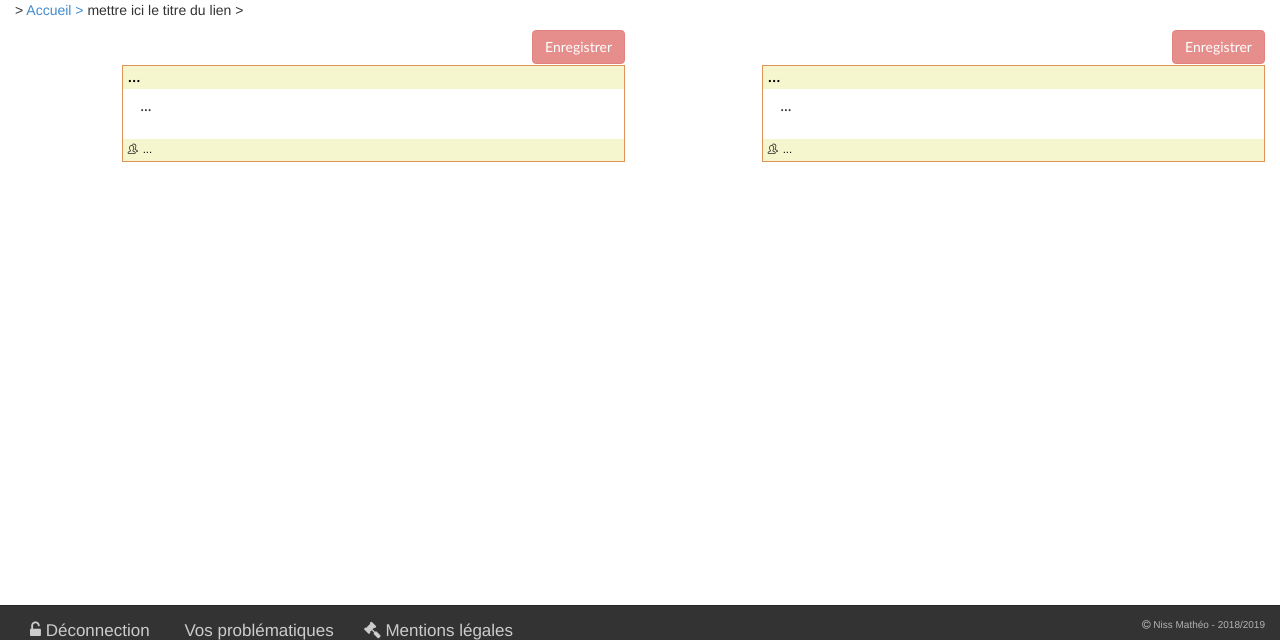
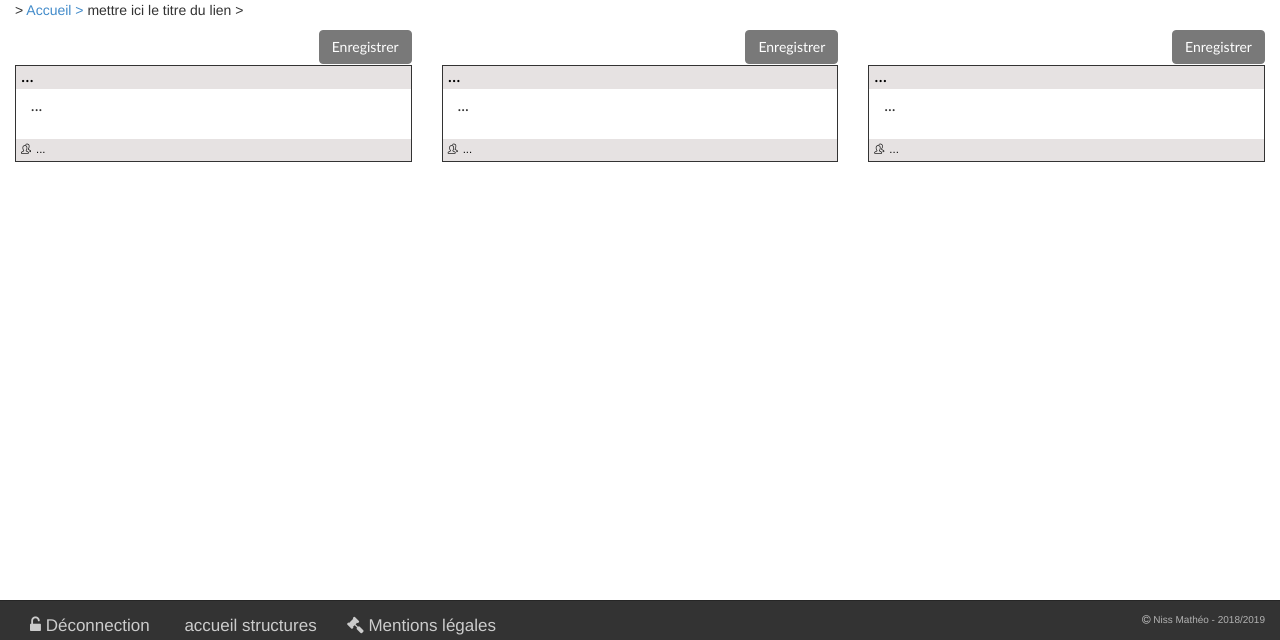
Before and after one commit to MatheoNiss/Site_PIAP, a PHP site: page /to/ in a window 1280 px wide. Shown: the part 160-800 px from the top of the page. Run offline with PHP 8.4, Linux system fonts and the light colour scheme; the visitor is signed in with stand-in values (Sample User, id 1); data that the repository does not hold is empty; some libraries are stand-ins or nearby versions.

Commit message:
5eme remontee 08/03/19 reglage du probleme d'affichage de la carte dans la page recherche_Structures debut du developpement de l'espace admin pour les structures

```diff
--- a/accueil.php
+++ b/accueil.php
@@ -78,17 +78,18 @@
 <div class="container-fluid">
 	<div id="chemin" class="hidden-xs"> > <a href="./index.php"> Accueil ></a> mettre ici le titre du lien > </div>
 	<div class="row">
-		<div class="col-xs-0 col-sm-1 col-md-1 col-lg-1"></div>
-		<div class="col-xs-12 col-sm-5 col-md-5 col-lg-5">
+		<div class="col-xs-12 col-sm-4 col-md-4 col-lg-4">
 			<!--<div id="titre"><h2>Titre de la page </h2><hr></div>-->
 			<?php afficheZone(0); ?>
 		</div>
-		<div class="col-xs-0 col-sm-1 col-md-1 col-lg-1"></div>
-		<div class="col-xs-12 col-sm-5 col-md-5 col-lg-5">
+		<div class="col-xs-12 col-sm-4 col-md-4 col-lg-4">
 			<!--<div id="titre"><h2>Titre de la page </h2><hr></div>-->
 			<?php afficheZone(1); ?>
 		</div>
-
+        <div class="col-xs-12 col-sm-4 col-md-4 col-lg-4">
+            <!--<div id="titre"><h2>Titre de la page </h2><hr></div>-->
+            <?php afficheZone(2); ?>
+        </div>
 	</div>
 
 	<!--<div class="row">
--- a/cadres.php
+++ b/cadres.php
@@ -77,7 +77,7 @@ class Cadre
     private $id, $zone, $visible, $largeur, $icone, $titre, $contenu, $footer;
     private $show_icone, $show_titre, $show_header, $show_footer, $show_boutton, $show_image, $show_border;
 
-	 public function Cadre($cadre, $adminMode=0, $code){
+	 public function Cadre($cadre, $width, $adminMode=0, $code){
 	 	if(!empty($code)){
 	 		$this->code = $code;
 	 	}
@@ -88,7 +88,7 @@ class Cadre
 	 	$this->zone = $cadre['zone'];
 	 	$this->visible = $cadre['visible'];
 
-	 	$this->largeur = $cadre['largeur'];
+	 	$this->largeur = $width;
 	 	$this->icone = $cadre['icone'];
 	 	$this->image = $cadre['image'];
 
@@ -195,7 +195,7 @@ class Cadre
 	 	$header = "";
 
 	 	if($this->show_header){
-	 		$header .= '<div class="header">';
+	 		$header .= '<div class= "header">';
 	 		if($this->show_icone) $header .= '<div class="icone_l"></div>';
 	 		if($this->show_titre) $header .=  $this->titre;
 	 		if($this->show_image) $header .= '<div class="icone_r"></div>';
@@ -208,24 +208,27 @@ class Cadre
 
 	 private function DrawCadre(){
 	 	$code = "";
+	 	$classCadre = "cadreMN".$this->id;
 
-	 	$code .= '<div id="cadreMN">';
+	 	$code .= '<div class="'.$classCadre.'" id="cadreMN">';
 		if ($this->adminMode) $code .= 	$this->DrawAdminBar();
 	 	$code .= 	$this->displayHeader();
 	 	$code .= '	<div class="contenu">'.$this->contenu.'</div>';
-	 	echo $this->code;
 	 	$code .= '  <div">'.$this->code.'</div>';
 	 	if($this->show_footer) $code .= '<div class="footer">'.$this->footer.'</div>';
 		$code .= '</div>';
+
+		$code  .= '<script>';
+		$code .= "	$(\".".$classCadre."\").css(\"width\", \"".$this->largeur."\"); ";
+		$code .= '</script>';
+
 		echo $code;
 		//$code .= '   <i class="fa fa-warning" style="font-size: 30px;"></i>';
-
 	 }
 
 	 public function DessineCadre(){
 	 	$this->DrawCadre();
 	 }
-
 }
 
 ?>
--- a/css/article.css
+++ b/css/article.css
@@ -2,13 +2,13 @@
 #ZoneArticle { position : relative; width: 100%; margin: 10px auto; font-family: Calibri,Candara,Segoe,Segoe UI,Optima,Arial,sans-serif;  border:none;}
 
 	/*#ZoneArticle .header {width: 100%;height: 24px; background:#844848; border:1px solid #844848;}*/
-	#ZoneArticle .header {width: 100%; min-height: 24px; background:#F5F6CE; border:1px solid #df9358; border-bottom:none;color:#000;}
+	#ZoneArticle .header {width: 100%; min-height: 24px; background:#e6e2e2; border:1px solid #333; border-bottom:none;color:#000;}
 		#ZoneArticle .header .icone{ float:left; width: 24px; height: 100%; padding:2px 5px;}
 		#ZoneArticle .header .vide{ float:left; width: 1px; height: 100%;}
 		#ZoneArticle .header .texteTitre{padding-left:5px;min-width:80%;  font-size: 18px;  height: 100%;   line-height:18px; }
 
 
-	#ZoneArticle .iconesPanel {margin-bottom:0px; width: 100%; height: 24px; border:1px solid #844848; background-color: #844848;}
+	#ZoneArticle .iconesPanel {margin-bottom:0px; width: 100%; height: 24px; border:1px solid #333; background-color: #333;}
 	#ZoneArticle .iconesPanel span {font-size: 12px; color:#ffffff; font-style: italic; margin-left:10px;}
 		#ZoneArticle .iconesPanel  .num {float : left; width : 50px; height: 100%; color:#fff; line-height: 24px; border-right:1px solid #fff;}
 		#ZoneArticle .iconesPanel  .num span {font-size: 12px; color:#ffffff; font-style: italic; margin-left:10px;}
@@ -34,14 +34,14 @@
 			#ZoneArticle .iconesPanel  .icone_on { background: transparent url("../images/icones/icone.png") 0px 50%  no-repeat;}
 			#ZoneArticle .iconesPanel  .icone_off { background: transparent url("../images/icones/icone_off.png") 0px 50%  no-repeat;}
 
-	#ZoneArticle .buttonPanel {width: 100%; height:35px;border:0px solid #844848;}
-	#ZoneArticle .buttonPanel button {float:right;}
+	#ZoneArticle .buttonPanel {width: 100%; height:35px;border:0px solid #333;}
+	#ZoneArticle .buttonPanel button {float:right; background-color: #333; border-color: #333;}
 
-	#ZoneArticle .body{ position : relative ; width: 100%; min-height: 50px; border:1px solid #df9358; border-bottom:none;border-top:none;}
+	#ZoneArticle .body{ position : relative ; width: 100%; min-height: 50px; border:1px solid #333; border-bottom:none;border-top:none;}
 		#ZoneArticle .body .texteDuContenu{  margin: 0px auto;  min-height: 20px;  padding:5px; width: 95%; font-size: 16px; text-align:justify;}
 		#ZoneArticle .body .btnMore{font-style:italic; color:#844848; word-wrap : break-word;}
 
-	#ZoneArticle .footer{ width: 100%; min-height: 22px; font-family:verdana; font-size: 10px; color : #000; background-color:#F5F6CE; line-height:22px; border:1px solid #df9358; border-top:none}
+	#ZoneArticle .footer{ width: 100%; min-height: 22px; font-family:verdana; font-size: 10px; color : #000; background-color:#e6e2e2; line-height:22px; border:1px solid #333; border-top:none}
 		#ZoneArticle .footer .nomAuteur{ text-align: left;  margin-right:10px;	min-width:100px;}
 		#ZoneArticle .footer .dateCreation{ float:right; font-style:italic; text-align: right; margin-right:10px;}
 		/*
--- a/css/cadres.css
+++ b/css/cadres.css
@@ -2,17 +2,19 @@
 
 #cadreMN{
 	position: relative;
-	width: 500px;
 	border: 2px solid #333333;
-
+	margin: 10px;
 }
 
 #cadreMN .header{
 	width: 100%;
 	height:30px;
-	background-color: #cdcdcd;
+	background-color: #333333;
 	text-align: center;
 	line-height: 30px;
+	font-weight:bold;
+	color: #ffffff;
+	font-size: 20px;
 }
 
 #cadreMN .footer{
@@ -52,7 +54,7 @@
 
 #CadreAdminBarMN{
 	height: 24px;
-	width: 496px;
+	width: 100%;
 	background-color: #333;/*#844848;*/
 }
 
--- a/css/index.css
+++ b/css/index.css
@@ -9,6 +9,7 @@
 
 #contenu{
 	width: 100%;
+	padding-bottom: 50px;
 }
 
 #footer{
--- a/css/meganavbar_b.css
+++ b/css/meganavbar_b.css
@@ -6,8 +6,8 @@
 	border-radius: 0px;
 	margin: 0px;
 	font-size: 17px;
-	min-height: 35px;
-	height: 35px;
+	min-height: 40px;
+	height: 40px;
 }
 
 .form-connection{
--- a/dialog_box.php
+++ b/dialog_box.php
@@ -5,7 +5,7 @@
 
 <div id="DialogBox">
 	<div id="HeaderDialogBox">
-	<div id="iconeBox"><img src="./images/lightbox/dialogBox/question32.png" border="no" /></div>
+	<!--<div id="iconeBox"><img src="./images/lightbox/dialogBox/question32.png" border="no" /></div>-->
 	<div id="titleBox">
 	Titre ...
 	</div>
--- a/fonctions.php
+++ b/fonctions.php
@@ -37,30 +37,6 @@ function get_all_articles($link_db, $categorie)
 	return $articles;
 }
 
-function get_all_admins($link_db){
-
-	$sql = "SELECT * FROM piap_admins";
-    $i=0;
-	$admins=array();
-    if($req = mysqli_query($link_db, $sql) or die("Erreur d'accès à la table 'piap_admins'<br>".$sql))
-	{
-		while($data = mysqli_fetch_assoc($req))
-		{
-			$admins[$i]['id']=$data['id'];
-			$admins[$i]['etat']=$data['etat'];
-			$admins[$i]['nom_utilisateur']=$data['nom_utilisateur'];
-			$admins[$i]['password']=$data['password'];
-			$admins[$i]['nom']=$data['nom'];
-			$admins[$i]['prenom']=$data['prenom'];
-			$admins[$i]['email']=$data['email'];
-
-			$i++;
-			//html_entity_decode
-		}
-	}
-	//print_r($articles);
-	return $admins;
-}
 
 function get_all_problematiques($link_db){
 
@@ -116,9 +92,9 @@ function get_all_cadres($link_db, $categorie){
 	return $cadres;
 }
 
-function get_structures_departement($link_db, $departement){
+function get_structures_departement($link_db, $departement, $problematique){
 
-	$sql = "SELECT * FROM piap_structures WHERE departement = ".$departement." order by id DESC";
+	$sql = "SELECT * FROM piap_structures WHERE  problematique='".$problematique."' AND departement = '".$departement."'";
 	$i=0;
 	$structures=array();
 	if($req = mysqli_query($link_db, $sql) or die("Erreur d'accès à la table 'piap_structures'<br>".$sql))
@@ -126,10 +102,35 @@ function get_structures_departement($link_db, $departement){
 		while($data = mysqli_fetch_assoc($req))
 		{
 			$structures[$i]['id']=$data['id'];
-			$structures[$i]['id_admin']=$data['id_admin'];
+			$structures[$i]['id_structure']=$data['id_structure'];
 			$structures[$i]['ville']=$data['ville'];
 			$structures[$i]['departement']=$data['departement'];
 			$structures[$i]['nom']=$data['nom'];
+			$structures[$i]['problematique']=$data['problematique'];
+
+			$i++;
+			//html_entity_decode
+		}
+	}
+	//print_r($structures);
+	return $structures;
+}
+
+function get_one_structure($link_db, $id_structure){
+
+	$sql = "SELECT * FROM piap_structures WHERE  id_structure='".$id_structure."' ";
+	$i=0;
+	$structures=array();
+	if($req = mysqli_query($link_db, $sql) or die("Erreur d'accès à la table 'piap_structures'<br>".$sql))
+	{
+		while($data = mysqli_fetch_assoc($req))
+		{
+			$structures[$i]['id']=$data['id'];
+			$structures[$i]['id_structure']=$data['id_structure'];
+			$structures[$i]['ville']=$data['ville'];
+			$structures[$i]['departement']=$data['departement'];
+			$structures[$i]['nom']=$data['nom'];
+			$structures[$i]['problematique']=$data['problematique'];
 
 			$i++;
 			//html_entity_decode
--- a/index.php
+++ b/index.php
@@ -40,20 +40,18 @@ include "fonctions.php";
       <!-- inclusion de la bibliothèque JQUERY -->
       <script src="./js/jquery-1.11.1.min.js"></script>
       <script src="./js/fonctions.js"></script>
+
       <!-- java pour le traitement de texte -->
       <script type="text/javascript" src="./ckeditor/ckeditor.js"></script>
       <script type="text/javascript" src="./elfinder/js/elfinder.min.js"></script>
 
       <!-- css et java de la carte interractive -->
       <link href="./css/carte_interractive/jqvmap.css" media="screen" rel="stylesheet" type="text/css" />
-
-        <!--<script src="http://ajax.googleapis.com/ajax/libs/jquery/1.7.2/jquery.min.js" type="text/javascript"></script>-->
-        <script src="./js/jquery-1.11.1.min.js" type="text/javascript"></script>
-
-
       <script src="./js/carte_interractive/jquery.vmap.js" type="text/javascript"></script>
       <script src="./js/carte_interractive/jquery.vmap.france.js" type="text/javascript"></script>
       <script src="./js/carte_interractive/jquery.vmap.colorsFrance.js" type="text/javascript"></script>
+
+      <!--<script src="http://ajax.googleapis.com/ajax/libs/jquery/1.7.2/jquery.min.js" type="text/javascript"></script>-->
     </head>
     <body>
       <?php include'./init.php'; ?>
@@ -71,7 +69,8 @@ include "fonctions.php";
        <div id="contenu">
         <?php
           $pagesDuSite=array( 'accueil'=>'accueil',
-                              'problematique_admin' =>'problematique_admin',
+                              'accueil_Structures' =>'accueil_Structures',
+                              'structures' =>'structures',
                               'recherche_structure' =>'recherche_structure');
 
           if(isset($_GET['page'])){
@@ -84,29 +83,6 @@ include "fonctions.php";
                 default :   include $pagesDuSite[$page].'.php'; break;
               }
 
-            /*}
-            else if($page == "login"){
-
-              if(isset($_POST['utilisateur']) && isset($_POST['mdp'])){
-
-                $utilisateur = htmlspecialchars($_POST['utilisateur']);
-                $mdp = $_POST['mdp'];
-
-                if(!empty($utilisateur) AND !empty($mdp)){
-
-                  $link_db = connect_to_db();
-                  $admins = get_all_admins($link_db);
-                  close_db($link_db);
-
-                  for($i=0; $i<sizeof($admins); $i++){
-                    if( ($admins[$i]['nom_utilisateur'] == $utilisateur) && ($admins[$i]['password'] == $mdp) ){
-                        $adminMode = true;
-                        include 'accueil.php';
-                    }
-
-                  }
-                }
-              }*/
             }else include 'page_introuvable.php';
 
           }else include ('accueil.php');
@@ -122,6 +98,10 @@ include "fonctions.php";
 
 
     </body>
+    <?php
+      include "./dialog_box.php";
+    ?>
+
       <!-- ************************************ java *************************************** -->
 
       <!-- Latest compiled and minified Bootstrap JavaScript CDN version
--- a/meganavbar_b.php
+++ b/meganavbar_b.php
@@ -63,7 +63,7 @@ else $page = '';
 
   <?php }else{ ?>
    <a class="navbar-link navbar-left" href="index.php?page=accueil&deconnect=yes"><i class="fa fa-unlock-alt"></i> <span>Déconnection</span></a>
-   <a class="navbar-link navbar-left" href="index.php?page=problematique_admin"><i class="fa fa-parameter"></i> <span>Vos problématiques</span></a>
+   <a class="navbar-link navbar-left" href="index.php?page=accueil_Structures"><i class="fa fa-parameter"></i> <span>accueil structures</span></a>
   <?php } ?>
 
    <a class="navbar-link navbar-left" href="#"><i class="fa fa-gavel"></i> <span>Mentions légales</span></a>
--- a/meganavbar_h.php
+++ b/meganavbar_h.php
@@ -29,9 +29,8 @@
         <a data-toggle="dropdown" href="javascript:void(0);" id="ddshort" class="navbar-brand couleur" aria-expanded="true"><i class="fa fa-bars"></i>&nbsp;<span class="hidden-sm hidden-md reverse"><font style="vertical-align: inherit;"><font style="vertical-align: inherit;">Quelle problématique?</font></font></span><span class="caret"></span></a>
 
         <ul class="dropdown-menu liste_problematiques">
-          <li><a href="index.php?page=recherche_structure">Problématique1</a></li>
-          <li><a href="index.php?page=recherche_structure">Problématique2</a></li>
-          <li><a href="index.php?page=recherche_structure">Problématique3</a></li>
+          <li><a href="index.php?page=recherche_structure&prob=harcelement">Harcelement</a></li>
+          <li><a href="index.php?page=recherche_structure&prob=consomation">Consomation</a></li>
         </ul>
       </span>
     </div>
```
Also changed, not shown: js/fonctions.js (+5 -4 lines), login.php (+7 -2 lines), problematique_admin.php (+1 -32 lines), recherche_structure.php (+21 -13 lines). Lines whose indentation alone changed are shown as unchanged.
